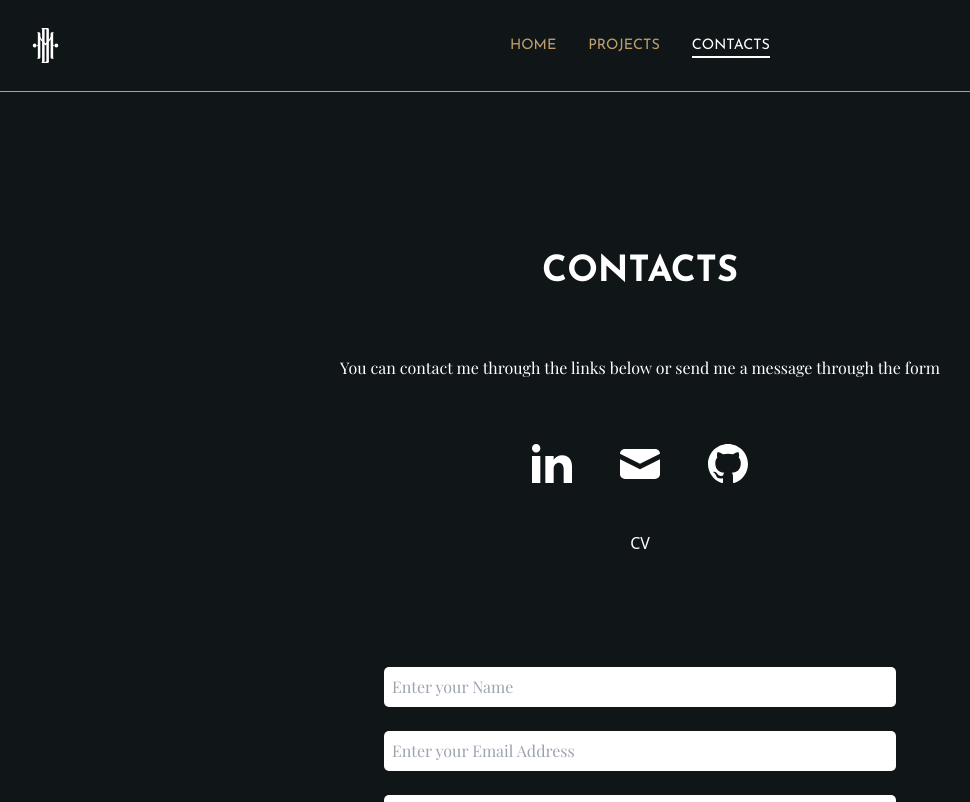
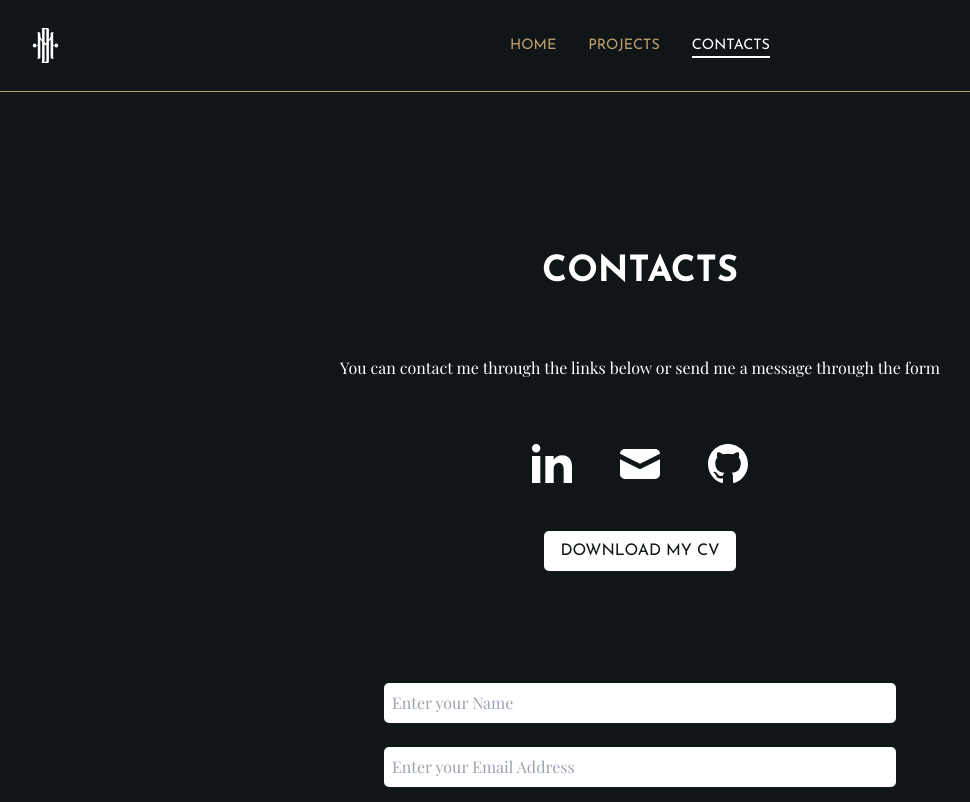
Before and after one commit to RafDiMartino/portfolio-2023, a Next.js app: page /contacts in a window 1280 px wide. Shown: the top 802 px of the page, without its empty margins (0-970 px from the left). Built offline with nearby package versions, Linux system fonts and the light colour scheme; a web font is replaced by a local one.

Commit message:
resolving button error in production

```diff
--- a/app/components/socialMedia/SocialMedia.module.css
+++ b/app/components/socialMedia/SocialMedia.module.css
@@ -39,4 +39,21 @@
             }
         }
     }
+
+    .btnCV {
+        text-transform: uppercase;
+        display: flex;
+        justify-content: center;
+        align-items: center;
+        padding: .5rem 1rem;
+        border-radius: 5px;
+        font-family: var(--font-josefin-sans);
+        background-color: var(--color-white);
+        color: var(--color-primary);
+        transition: background-color .2s ease-in-out;
+        width: fit-content;
+        &:hover {
+            background-color: var(--color-accent);
+        }
+    }
 }
--- a/app/components/socialMedia/SocialMedia.tsx
+++ b/app/components/socialMedia/SocialMedia.tsx
@@ -1,9 +1,8 @@
 import React from 'react'
 import Link from 'next/link'
 import classes from "./SocialMedia.module.css"
-import { Button } from '../buttons/Button'
 
-function SocialMedia() {
+export const SocialMedia = () => {
     return (
         <section className={classes.socialContainer}>
             <div className={classes.socialWrapper}>
@@ -26,11 +25,8 @@ function SocialMedia() {
                 </Link>
 
             </div>
-            {/* <Button link='/assets/cv/cv.pdf' target='_blank' btnText='Download my CV' /> */}
-            <a className="text-white" href="/assets/cv/cv.pdf" target='_blank'>CV</a>
+            <a className={classes.btnCV} href="/assets/cv/cv.pdf" target='_blank'>Download my CV</a>
         </section>
 
     )
 }
-
-export default SocialMedia
--- a/app/contacts/page.tsx
+++ b/app/contacts/page.tsx
@@ -2,7 +2,7 @@ import React from 'react'
 import classes from "./page.module.css"
 import { ProjectHeading } from '../components/pageHeading/Heading'
 import headings from "../data/headings.json"
-import SocialMedia from '../components/socialMedia/SocialMedia'
+import { SocialMedia } from '../components/socialMedia/SocialMedia'
 import { ContactForm } from '../components/contactForm/ContactForm'
 
 export const metadata = {
```
